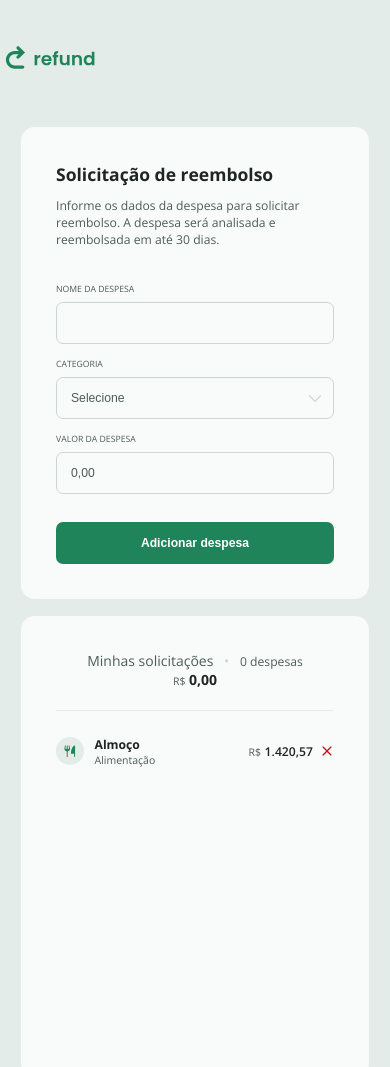
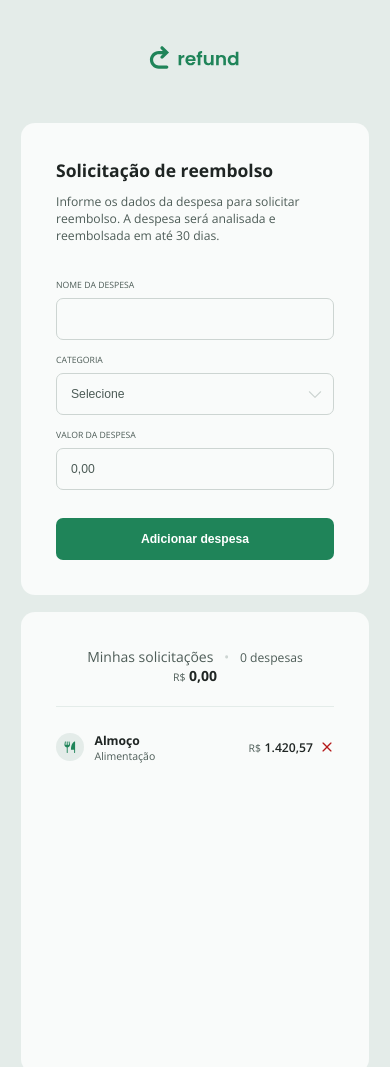
Before and after one commit to llorenzojorge/projeto-refund, a plain HTML site: page index.html in a window 390 px wide. Shown: the top 1067 px of the page. Drawn offline with nearby package versions, Linux system fonts and the light colour scheme.

Commit message:
centralizando logo para mobile

```diff
--- a/styles.css
+++ b/styles.css
@@ -34,8 +34,12 @@ body {
   color: #1f2523;
 }
 
+main {
+  display: grid;
+}
+
 .logo {
-  margin: 3rem 0 2rem;
+  margin-block: 3rem 2rem;
 }
 
 main section {
@@ -282,6 +286,10 @@ aside ul {
     min-width: 100%;
   }
 
+  .logo {
+    margin-inline: auto;
+  }
+
   main section {
     flex-direction: column;
     width: 100%;
```
